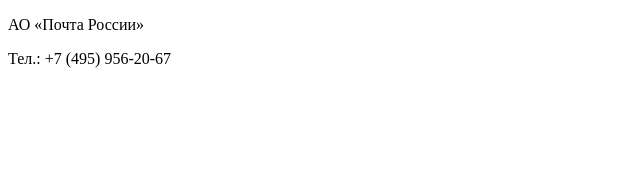
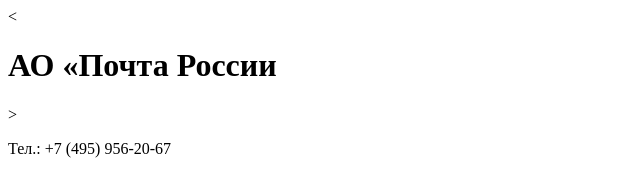
Before and after one commit to archi2xd/1, a plain HTML site: page Index.html in a window 1280 px wide. Shown: the whole page, without its empty margins (0-640 px from the left). Drawn offline with Linux system fonts and the light colour scheme.

Commit message:
Правки Сайта для Маруси правки в Index.html

```diff
--- a/Index.html
+++ b/Index.html
@@ -10,7 +10,7 @@
 
 
 <body>
-     <p>АО «Почта России»</p>
+     <<h1>АО «Почта России</h1>>
      <P>Тел.: +7 (495) 956-20-67<p>
 </body>
 
```
